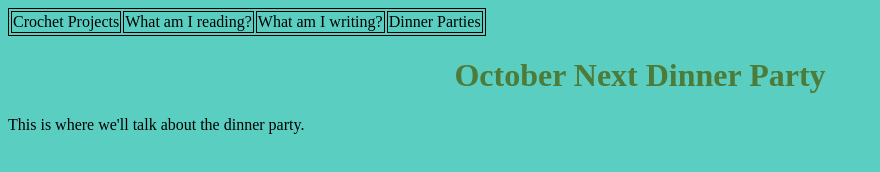
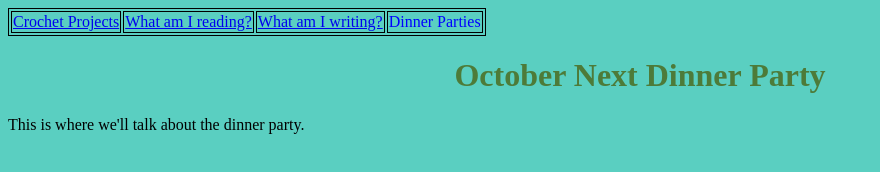
Before and after one commit to sojr71/sojr71.github.io, a plain HTML site: page currentDinnerParty.html in a window 1280 px wide. Shown: the whole page, without its empty margins (0-880 px from the left). Drawn offline with Linux system fonts and the light colour scheme.

Commit message:
Update currentDinnerParty.html

```diff
--- a/currentDinnerParty.html
+++ b/currentDinnerParty.html
@@ -20,10 +20,10 @@
   <body>
     <table>
   <tr>
-    <td>Crochet Projects</td>
-    <td>What am I reading?</td>
-    <td>What am I writing?</td>
-    <td>Dinner Parties</td>
+    <td><a href="crochet_projects.html">     Crochet Projects     </a></td>
+    <td><a href="reading.html">     What am I reading?     </a></td>
+    <td><a href="writing.html">     What am I writing?     </a></td>
+    <td style="color:blue;">     Dinner Parties     </td>
   </tr>
 </table>
     <h1>October Next Dinner Party</h1>
```
